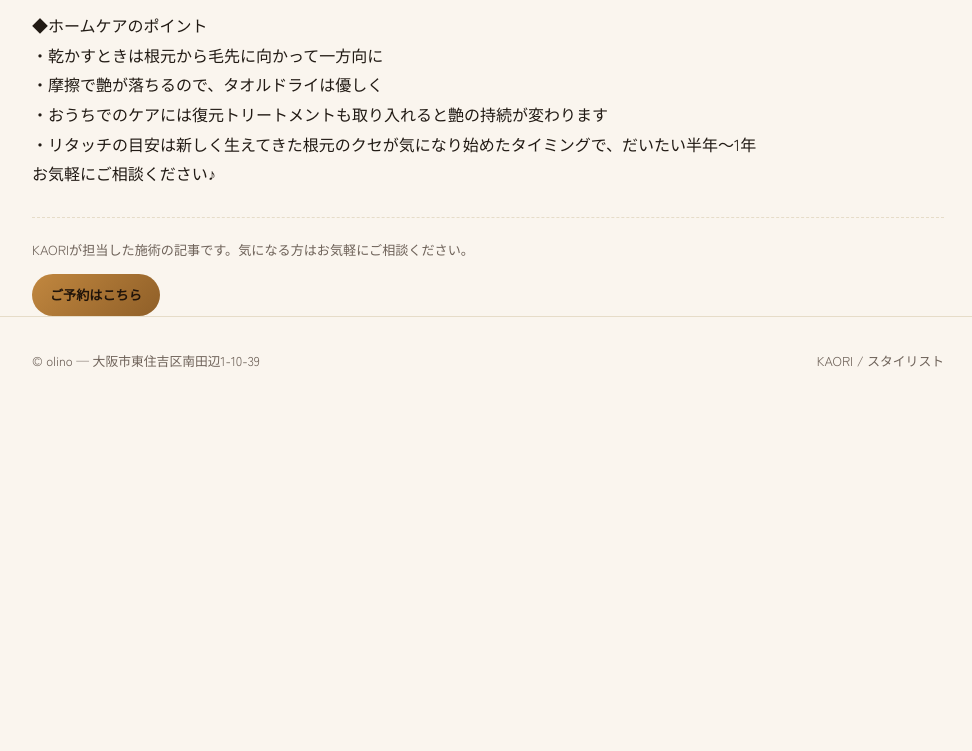
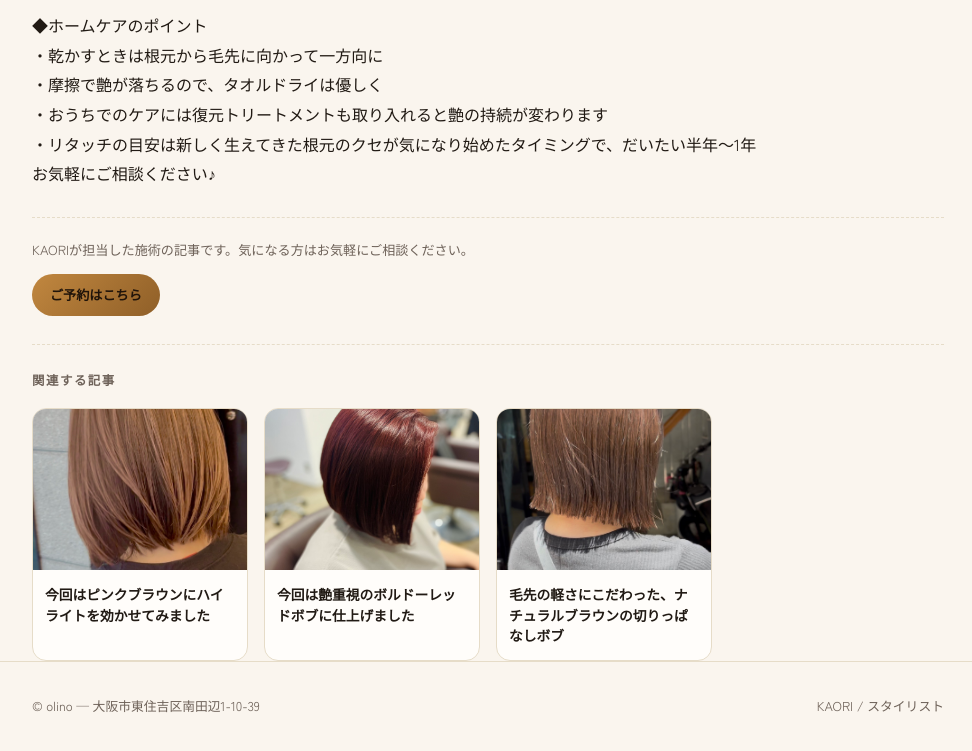
Before and after one commit to haircolorokamo-pixel/olino-blog, a plain HTML site: page kaori/posts/2026-10-07-kaori-1af037.html in a window 1280 px wide. Shown: the part 2351-3102 px from the top of the page, without its empty margins (152-1124 px from the left). Before the commit the page ends 2772 px from the top, so only its background shows below. Drawn offline with Linux system fonts and the light colour scheme.

Commit message:
関連記事を追加: kaori/posts/2026-10-07-kaori-1af037.html

```diff
--- a/kaori/posts/2026-10-07-kaori-1af037.html
+++ b/kaori/posts/2026-10-07-kaori-1af037.html
@@ -49,6 +49,24 @@
         <a class="btn-primary btn-sm" href="https://x9wzae.b-merit.jp/kyx5u7/web/login?shop_user_id=315556" target="_blank" rel="noopener">ご予約はこちら</a>
       </div>
     </div>
+
+    <div class="related-posts">
+      <h3>関連する記事</h3>
+      <div class="related-grid">
+      <a class="related-card" href="2026-10-02-kaori-202172.html">
+        <div class="thumb"><img src="img/2026-10-02-kaori-202172.jpg" alt="今回はピンクブラウンにハイライトを効かせてみました" loading="lazy"></div>
+        <div class="rc-body"><h4>今回はピンクブラウンにハイライトを効かせてみました</h4></div>
+      </a>
+      <a class="related-card" href="2026-10-09-kaori-a3ca45.html">
+        <div class="thumb"><img src="img/2026-10-09-kaori-a3ca45.jpg" alt="今回は艶重視のボルドーレッドボブに仕上げました" loading="lazy"></div>
+        <div class="rc-body"><h4>今回は艶重視のボルドーレッドボブに仕上げました</h4></div>
+      </a>
+      <a class="related-card" href="2026-10-01-kaori-bdde80.html">
+        <div class="thumb"><img src="img/2026-10-01-kaori-bdde80.jpg" alt="毛先の軽さにこだわった、ナチュラルブラウンの切りっぱなしボブ" loading="lazy"></div>
+        <div class="rc-body"><h4>毛先の軽さにこだわった、ナチュラルブラウンの切りっぱなしボブ</h4></div>
+      </a>
+      </div>
+    </div>
   </article>
 </main>
 
```
